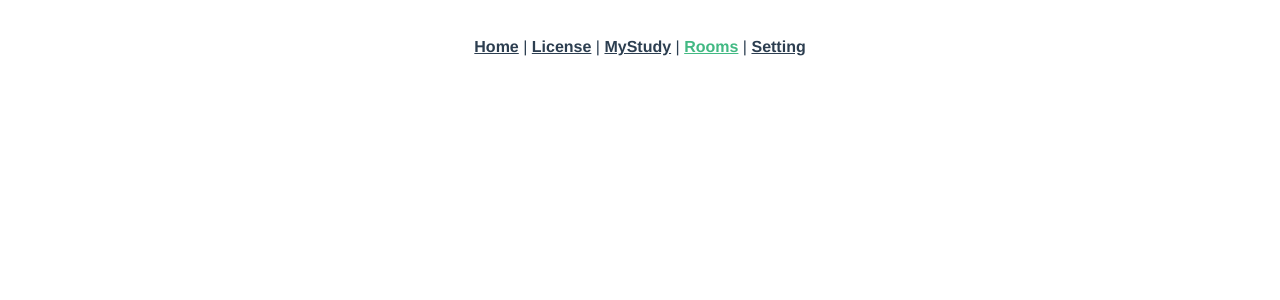
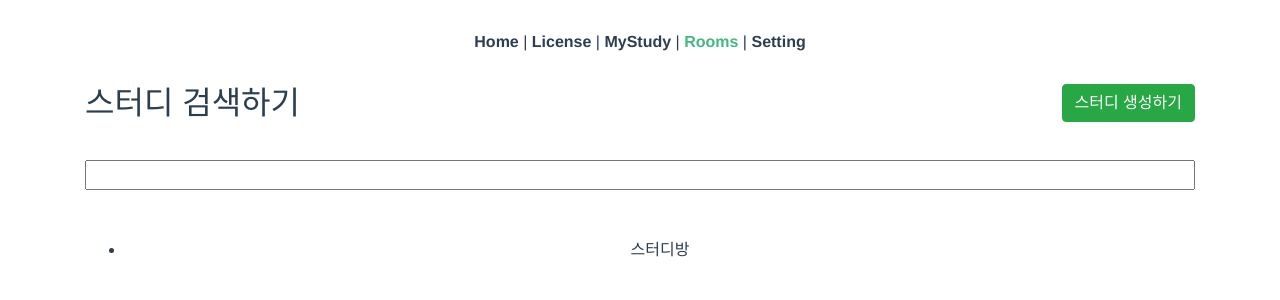
Before and after one commit to kyngskwk/Just_DDA_IT, a Vue app in the folder frontend/: page /rooms in a window 1280 px wide. Shown: the top 300 px of the page. Built offline with nearby package versions, Linux system fonts and the light colour scheme.

Commit message:
FE-roomsindex S03P12A102-17 create index components

```diff
--- a/frontend/public/index.html
+++ b/frontend/public/index.html
@@ -5,6 +5,7 @@
     <meta http-equiv="X-UA-Compatible" content="IE=edge">
     <meta name="viewport" content="width=device-width,initial-scale=1.0">
     <link rel="icon" href="<%= BASE_URL %>favicon.ico">
+    <link rel="stylesheet" href="https://stackpath.bootstrapcdn.com/bootstrap/4.5.0/css/bootstrap.min.css" integrity="sha384-9aIt2nRpC12Uk9gS9baDl411NQApFmC26EwAOH8WgZl5MYYxFfc+NcPb1dKGj7Sk" crossorigin="anonymous">
     <title><%= htmlWebpackPlugin.options.title %></title>
   </head>
   <body>
@@ -13,5 +14,8 @@
     </noscript>
     <div id="app"></div>
     <!-- built files will be auto injected -->
+    <script src="https://code.jquery.com/jquery-3.5.1.slim.min.js" integrity="sha384-DfXdz2htPH0lsSSs5nCTpuj/zy4C+OGpamoFVy38MVBnE+IbbVYUew+OrCXaRkfj" crossorigin="anonymous"></script>
+    <script src="https://cdn.jsdelivr.net/npm/popper.js@1.16.0/dist/umd/popper.min.js" integrity="sha384-Q6E9RHvbIyZFJoft+2mJbHaEWldlvI9IOYy5n3zV9zzTtmI3UksdQRVvoxMfooAo" crossorigin="anonymous"></script>
+    <script src="https://stackpath.bootstrapcdn.com/bootstrap/4.5.0/js/bootstrap.min.js" integrity="sha384-OgVRvuATP1z7JjHLkuOU7Xw704+h835Lr+6QL9UvYjZE3Ipu6Tp75j7Bh/kR0JKI" crossorigin="anonymous"></script>
   </body>
 </html>
--- a/frontend/src/App.vue
+++ b/frontend/src/App.vue
@@ -7,7 +7,7 @@
       <router-link to="/rooms">Rooms</router-link> |
       <router-link to="/setting">Setting</router-link>
     </div>
-    <router-view/>
+    <router-view class="container"/>
   </div>
 </template>
 
--- /dev/null
+++ b/frontend/src/components/Rooms/RoomCreate.vue
@@ -0,0 +1,15 @@
+<template>
+  <div>
+    <button class="btn btn-success">스터디 생성하기</button>
+  </div>
+</template>
+
+<script>
+export default {
+  name: 'RoomCreate'
+}
+</script>
+
+<style>
+
+</style>
--- /dev/null
+++ b/frontend/src/components/Rooms/RoomList.vue
@@ -0,0 +1,20 @@
+<template>
+  <ul>
+    <RoomListDetail class="my-5"/>
+  </ul>
+</template>
+
+<script>
+import RoomListDetail from '../Rooms/RoomListDetail'
+
+export default {
+  name: 'RoomList',
+  components: {
+    RoomListDetail
+  }
+}
+</script>
+
+<style>
+
+</style>
--- /dev/null
+++ b/frontend/src/components/Rooms/RoomListDetail.vue
@@ -0,0 +1,15 @@
+<template>
+  <li>
+      스터디방
+  </li>
+</template>
+
+<script>
+export default {
+  name: 'RoomListDetail'
+}
+</script>
+
+<style>
+
+</style>
--- /dev/null
+++ b/frontend/src/components/Rooms/RoomSearch.vue
@@ -0,0 +1,18 @@
+<template>
+  <div>
+      <input type="text" class="search-bar">
+  </div>
+</template>
+
+<script>
+export default {
+  name: 'RoomSearch'
+}
+</script>
+
+<style scoped>
+.search-bar {
+  width: 100%;
+  margin-top: 30px;
+}
+</style>
--- a/frontend/src/views/Rooms.vue
+++ b/frontend/src/views/Rooms.vue
@@ -0,0 +1,29 @@
+<template>
+  <div>
+    <div class="d-flex justify-content-between">
+      <h2>스터디 검색하기</h2>
+      <RoomCreate/>
+    </div>
+    <RoomSearch/>
+    <RoomList/>
+  </div>
+</template>
+
+<script>
+import RoomCreate from '../components/Rooms/RoomCreate.vue'
+import RoomSearch from '../components/Rooms/RoomSearch'
+import RoomList from '../components/Rooms/RoomList'
+
+export default {
+  name: 'Rooms',
+  components: {
+    RoomCreate,
+    RoomSearch,
+    RoomList
+  }
+}
+</script>
+
+<style>
+
+</style>
```
Also changed, not shown: 1 other file (tests, documents, lock files or other folders).
